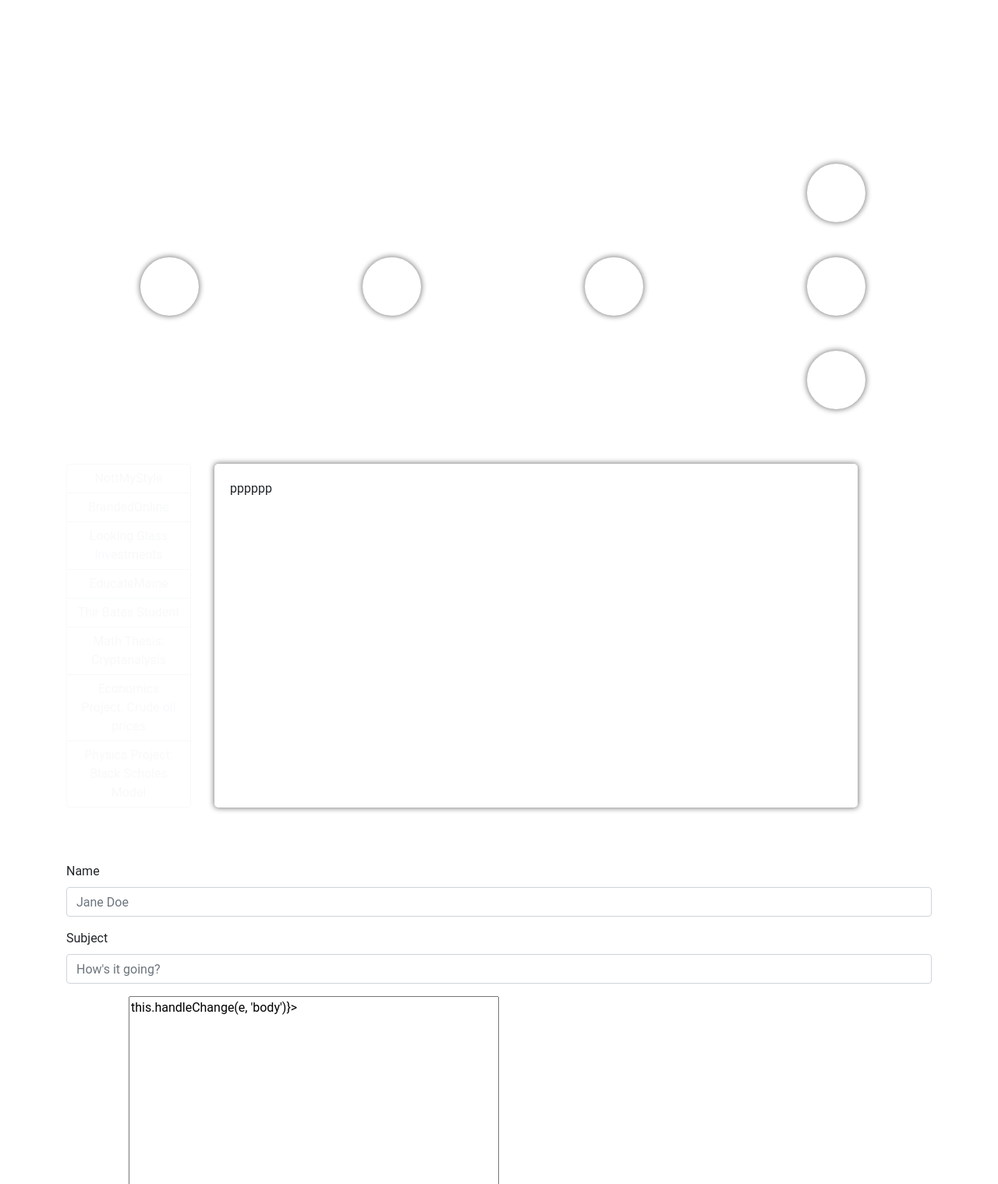
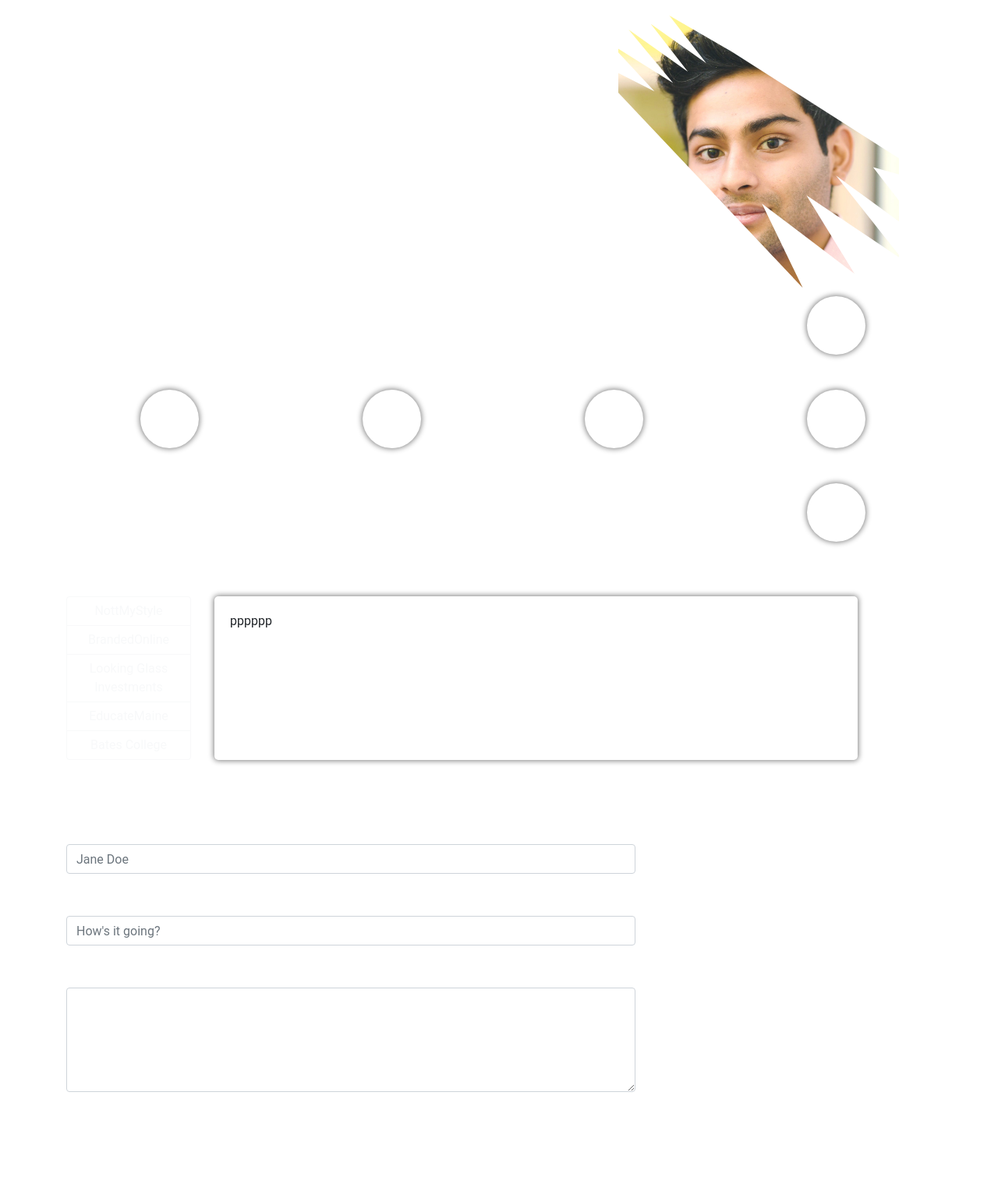
Before and after one commit to irajwani/imadrajwani-html, a plain HTML site: page index.html in a window 1280 px wide. Shown: the part 81-1600 px from the top of the page at 78% size. Drawn offline with nearby package versions, Linux system fonts and the light colour scheme; a script that the page names is missing.

Commit message:
Ready to move to react version of site.

```diff
--- a/home.css
+++ b/home.css
@@ -44,6 +44,17 @@
     border: 2px solid white
 }
 
+.distorted-object {
+    /* margin: 10px; */
+    margin-top: 10px;
+    background: url(./img.jpg) no-repeat center;
+    background-size: contain;
+    width: 360px;
+    height: 360px;
+    clip-path: polygon(4% 15%, 22% 27%, 10% 10%, 27% 24%, 15% 5%, 31% 20%, 21% 3%, 36% 17%, 26% 0, 43% 13%, 100% 61%, 81% 54%, 98% 83%, 71% 57%, 89% 87%, 63% 64%, 76% 92%, 51% 67%, 62% 97%, 9% 23%);
+    /* clip-path: polygon(60% 12%, 86% 19%, 88% 66%, 76% 86%, 50% 100%, 6% 89%, 18% 51%, 9% 25%, 36% 4%); */
+}
+
 
 .circle {
     width: var(--circle-width);
--- a/index.html
+++ b/index.html
@@ -16,6 +16,19 @@
 
     <link rel="stylesheet" href="./home.css"/>
     <link rel="stylesheet" href="./projects.css"/>
+    <style>
+    nav {
+        -webkit-box-shadow: 0px 2px 10px 0px #fff;
+        -moz-box-shadow: 0px 2px 10px 0px rgba(11,78,212,1);
+        box-shadow: 0px 2px 10px 0px var(--white);
+        background: transparent;
+    }
+
+    nav.scrolled {
+      background: rgb(2,0,36);
+      background: linear-gradient(320deg, rgba(2,0,36,1) 24%, rgba(15,15,164,1) 82%, rgba(46,117,131,1) 100%);
+    }
+    </style>
 
 
 </head>
@@ -24,7 +37,7 @@
 
 
     <!-- Navigation Bar (maybe needs to be wrapped in .container -->
-    <nav class="container navbar navbar-expand-sm navbar-dark" style="background: transparent; display: flex;">
+    <nav class="container navbar sticky-top navbar-expand-sm navbar-dark" style="display: flex;">
 
 
         <a class="navbar-brand" style="font-size: 35px;" href="#">Imad<span style="font-size: 40px; color: #b1aab3;">.</span></a>
@@ -43,15 +56,15 @@
                       <a class="nav-link waves-effect waves-light" href="#projects"><i class="fa fa-magic" aria-hidden="true"></i> Projects</a>
                   </li>
                   <li class="nav-item">
-                      <a class="nav-link waves-effect waves-light" href="#"><i class="fa fa-info-circle" aria-hidden="true"></i> About</a>
+                      <a class="nav-link waves-effect waves-light" href="#about"><i class="fa fa-info-circle" aria-hidden="true"></i> About</a>
                   </li>
 
                   <li class="nav-item">
-                    <a class="nav-link waves-effect waves-light" href="#"><i class="fa fa-id-badge" aria-hidden="true"></i> Contact</a>
+                    <a class="nav-link waves-effect waves-light" href="#contact"><i class="fa fa-id-badge" aria-hidden="true"></i> Contact</a>
                   </li>
 
                   <li class="nav-item">
-                    <a class="nav-link waves-effect waves-light" href="#"><i class="fa fa-github-alt" aria-hidden="true"></i>  Git</a>
+                    <a class="nav-link waves-effect waves-light" href="https://github.com/irajwani"><i class="fa fa-github-alt" aria-hidden="true"></i>  Git</a>
                   </li>
 
               </ul>
@@ -69,7 +82,7 @@
     <!--  Left hand block with introduction -->
     <section id="home" class="container" style="margin-top: 5px">
         <div class="row">
-            <div class="col-md-5 d-flex flex-column justify-content-center align-items-center" style="height: 200px;">
+            <div class="col-md-7 d-flex flex-column justify-content-center align-items-center" style="height: 350px;">
                 <div class="banner-text-container d-flex flex-column">
                         <p>Hello, welcome to my web portfolio!</p>
                         <!-- <p>I'm a <span>Full Stack App Developer</span> </p> -->
@@ -86,6 +99,11 @@
                     <!-- <h3 class="display-3">Hey! Thanks for stopping by.</h3> -->
                 </div>
             </div>
+
+            <div class="col-md-5 distorted-object">
+
+            </div>
+
         </div>
 
         <div class="row d-flex flex-row justify-content-center align-items-center" style="height: 315px">
@@ -146,10 +164,11 @@
                   <button type="button" class="btn btn-outline-light">BrandedOnline</button>
                   <button type="button" class="btn btn-outline-light">Looking Glass Investments</button>
                   <button type="button" class="btn btn-outline-light">EducateMaine</button>
-                  <button type="button" class="btn btn-outline-light">The Bates Student</button>
+                  <button type="button" class="btn btn-outline-light">Bates College</button>
+                  <!-- <button type="button" class="btn btn-outline-light">The Bates Student</button>
                   <button type="button" class="btn btn-outline-light">Math Thesis: Cryptanalysis</button>
                   <button type="button" class="btn btn-outline-light">Economics Project: Crude oil prices</button>
-                  <button type="button" class="btn btn-outline-light">Physics Project: Black Scholes Model</button>
+                  <button type="button" class="btn btn-outline-light">Physics Project: Black Scholes Model</button> -->
               </div>
           </div>
 
@@ -164,21 +183,34 @@
 
       </section>
 
-      <section id="contact" class="container" style="margin-top: 70px;">
+      <section id="about" class="container">
+
         <div class="row">
-            <form class="col-12">
+
+          <div class="col-6">
+
+          </div>
+
+        </div>
+
+      </section>
+
+      <section id="contact" class="container" style="margin-top: 70px; padding-bottom: 50px;">
+        <div class="row">
+            <form class="col-md-8">
               <div class="form-group">
-                <label for="name">Name</label>
+                <label for="name" class="contact-label">Name</label>
                 <input type="email" class="form-control" id="email-input" aria-describedby="emailHelp" placeholder="Jane Doe">
               </div>
+
               <div class="form-group">
-                <label for="subject">Subject</label>
-                <input type="password" class="form-control" id="subject-input" placeholder="How's it going?">
+                <label for="subject" class="contact-label">Subject</label>
+                <input type="text" class="form-control" id="subject-input" placeholder="How's it going?">
               </div>
 
-              <div>
-                  <label htmlFor="contactMessage">Message <span className="required">*</span></label>
-                  <textarea cols="50" rows="15" id="contactMessage" name="contactMessage" onChange={(e)=>this.handleChange(e, 'body')}></textarea>
+              <div class="form-group">
+                  <label for="contactMessage" class="contact-label">Message <span className="required">*</span></label>
+                  <textarea cols="50" rows="5" class="form-control" id="contactMessage" name="contactMessage"></textarea>
                </div>
 
               <button type="button" class="btn btn-outline-primary download-btn"><span>Submit</span></button>
@@ -210,5 +242,13 @@
       $('[data-toggle="tooltip"]').tooltip()
     });
     </script>
+
+    <!-- Change color on scroll -->
+    <script>
+      $(window).scroll(function(){
+      $('nav').toggleClass('scrolled', $(this).scrollTop() > 200);
+      });
+     </script>
+
   </body>
 </html>
--- a/main.css
+++ b/main.css
@@ -5,13 +5,7 @@
   --gray: #b1aab3
 }
 
-nav {
-    -webkit-box-shadow: 0px 2px 10px 0px #fff;
--moz-box-shadow: 0px 2px 10px 0px rgba(11,78,212,1);
-box-shadow: 0px 2px 10px 0px var(--white);
-
-}
-
+/* Color of links on hover */
 .navbar-dark .navbar-nav .nav-link:focus, .navbar-dark .navbar-nav .nav-link:hover{
   color: #fff !important;
 }
@@ -48,6 +42,13 @@ h3 {
   font-family: 'Open Sans', sans-serif;
   font-weight: 600;
   font-size: 40px;
+}
+
+.contact-label {
+  font-family: 'Roboto', sans-serif;
+  font-weight: 600;
+  font-size: 20px;
+  color: white;
 }
 
 .text {
```
Also changed, not shown: img.jpg (added).
